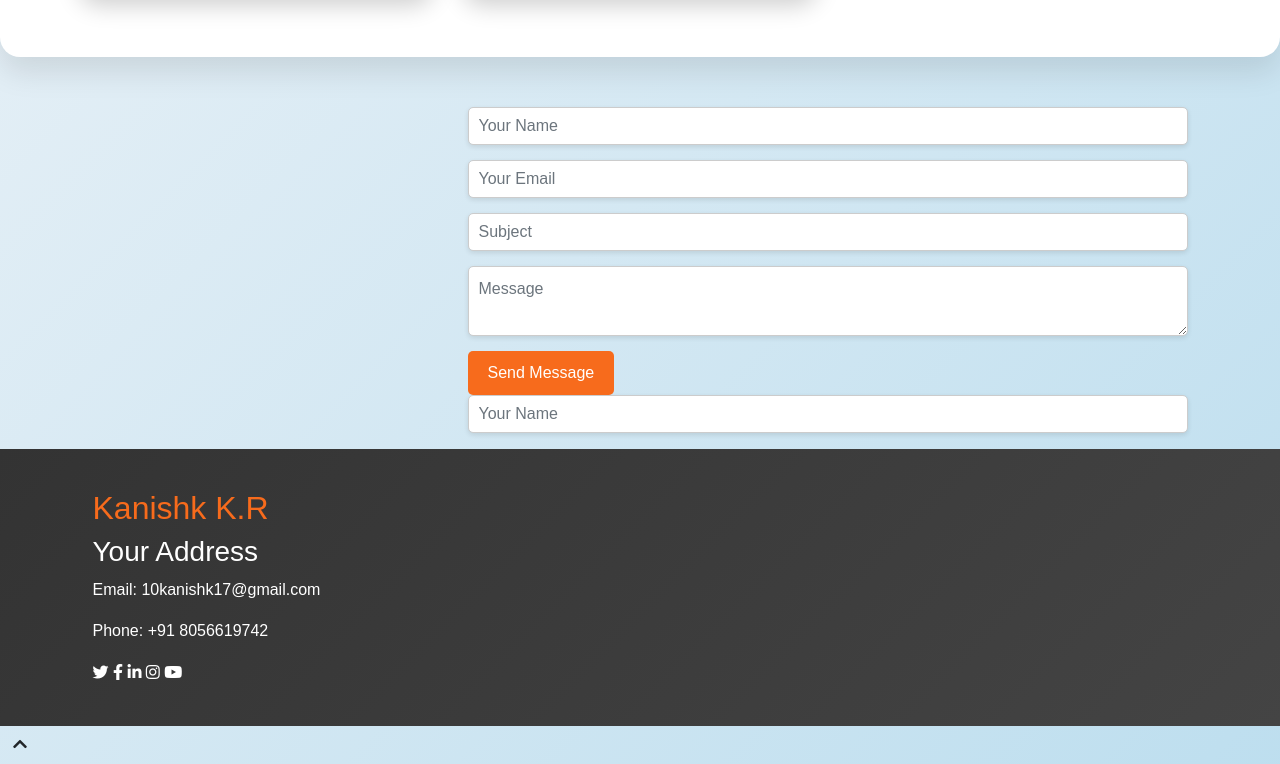
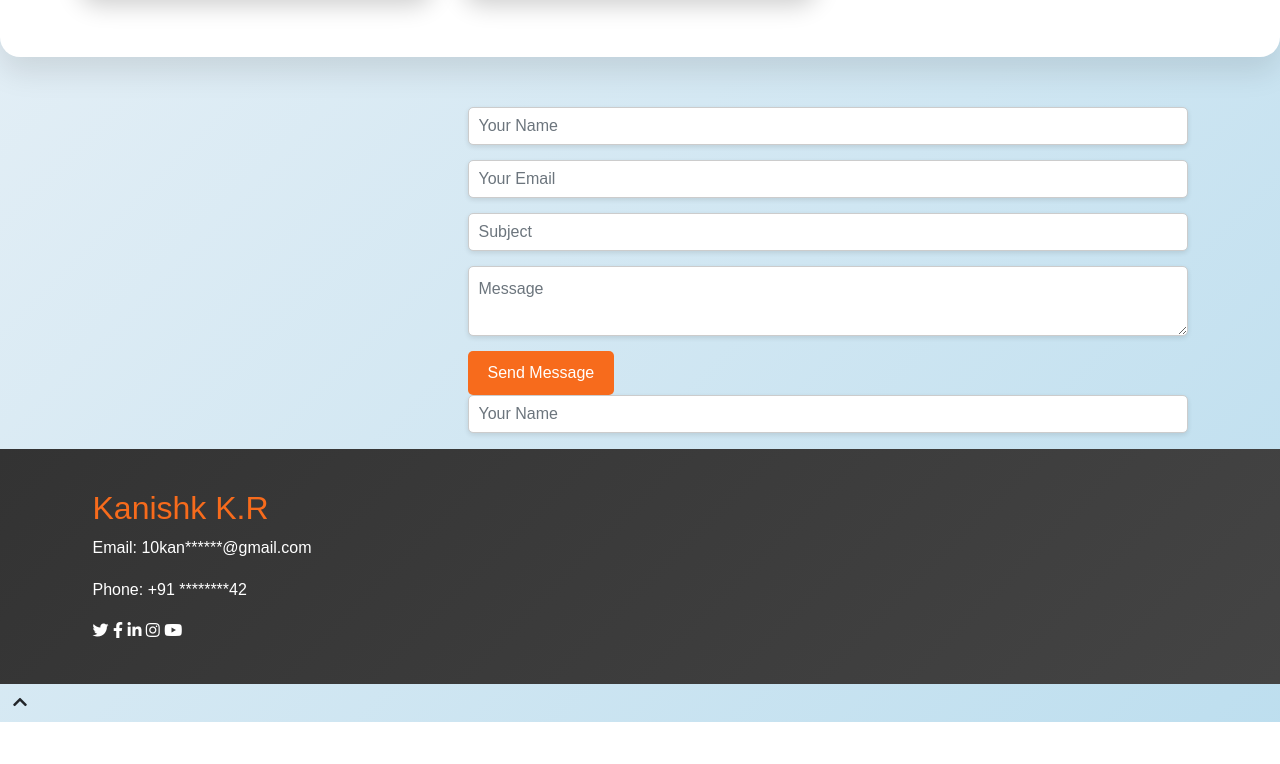
Before and after one commit to KanishkKR2010/personalwebsite, a plain HTML site: page index.html in a window 1280 px wide. Shown: the part 3222-3986 px from the top of the page. After the commit the page ends 3944 px from the top, so only its background shows below. Drawn offline with nearby package versions, Linux system fonts and the light colour scheme; some packages are replaced by stand-ins of ours; a script that the page names is missing.

Commit message:
Update index.html

```diff
--- a/index.html
+++ b/index.html
@@ -318,10 +318,10 @@
             <div class="container">
                 <div class="footer-info">
                     <h2>Kanishk K.R</h2>
-                    <h3>Your Address</h3>
+
                     <div class="footer-menu">
-                        <p>Email: 10kanishk17@gmail.com</p>
-                        <p>Phone: +91 8056619742</p>
+                        <p>Email: 10kan******@gmail.com</p>
+                        <p>Phone: +91 ********42</p>
                     </div>
                     <div class="footer-social">
                         <a href="www.twitter.com"><i class="fab fa-twitter"></i></a>
```
